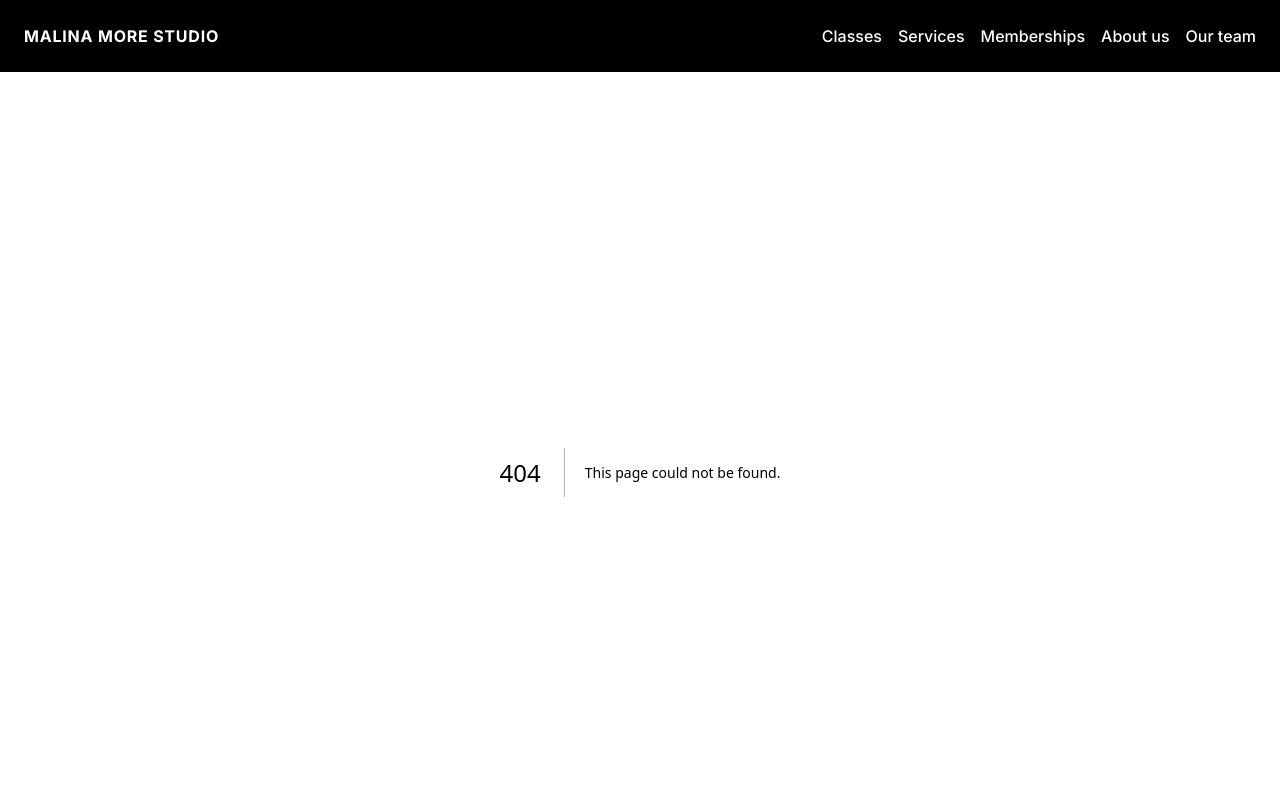
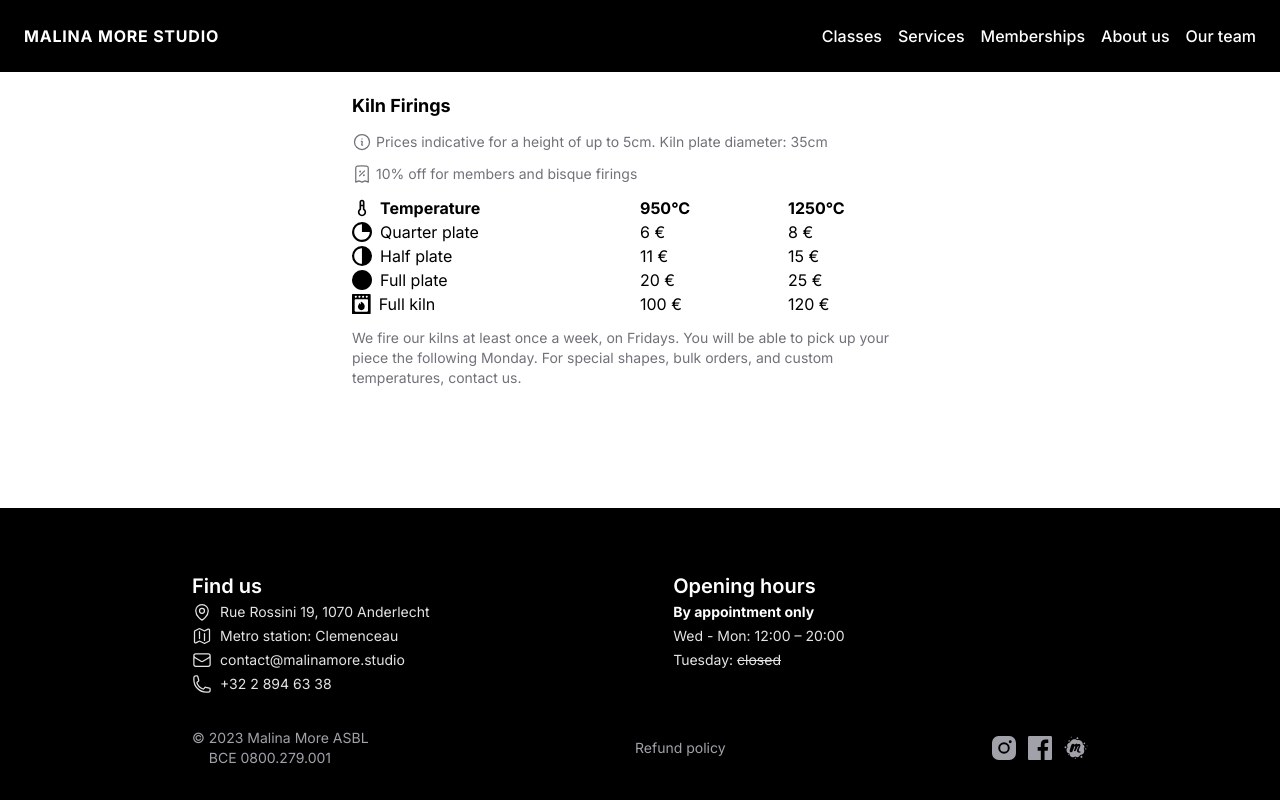
Before and after one commit to jleclanche/malinamore.studio, a Next.js app: page /services/kilns in a window 1280 px wide. Before the commit this address had no page. Shown: the top 800 px of the page. Built offline with nearby package versions, Linux system fonts and the light colour scheme.

Commit message:
Add separate kiln firings page

```diff
--- a/app/page.tsx
+++ b/app/page.tsx
@@ -1,15 +1,10 @@
-import FullCircleIcon from "@/app/components/icons/fullCircleIcon";
-import HalfCircleIcon from "@/app/components/icons/halfCircleIcon";
-import KilnIcon from "@/app/components/icons/kilnIcon";
-import QuarterCircleIcon from "@/app/components/icons/quarterCircleIcon";
-import TemperatureIcon from "@/app/components/icons/temperatureIcon";
-import { InformationCircleIcon, ReceiptPercentIcon } from "@heroicons/react/24/outline";
 import EmailSubscriptionWidget from "./EmailSubscriptionWidget";
 import OurClasses from "./classes/OurClasses";
 import EmailLink from "./components/EmailLink";
 import Gallery from "./components/Gallery";
 import TelLink from "./components/TelLink";
 import { CONTACT_EMAIL, CONTACT_PHONE } from "./constants";
+import KilnFirings from "./services/kilns/KilnFirings";
 
 export default function Home() {
 	return (
@@ -92,62 +87,7 @@ export default function Home() {
 								<li>Discounts for regular access</li>
 							</ul>
 						</div>
-						<div className="flex flex-col gap-2 space-y-1 md:space-y-0.5">
-							<p className="font-bold text-lg">Kiln Firings</p>
-							<p className="text-sm text-zinc-500 flex gap-x-1">
-								<InformationCircleIcon className="w-5 h-5" /> Prices
-								indicative for a height of up to 5cm. Kiln plate
-								diameter: 35cm
-							</p>
-							<p className="text-sm text-zinc-500 flex gap-x-1">
-								<ReceiptPercentIcon className="w-5 h-5" /> 10% off for
-								members and bisque firings
-							</p>
-							<ul className="list-dash">
-								<li className="grid grid-cols-[2fr_1fr_1fr] auto-cols-fr gap-x-2 font-bold">
-									<span className="flex items-center gap-x-2">
-										<TemperatureIcon /> Temperature
-									</span>
-									<span>950°C</span>
-									<span>1250°C</span>
-								</li>
-								<li className="grid grid-cols-[2fr_1fr_1fr] gap-x-2">
-									<span className="flex items-center gap-x-2">
-										<QuarterCircleIcon /> Quarter plate
-									</span>
-									<span>6 €</span>
-									<span>8 €</span>
-								</li>
-								<li className="grid grid-cols-[2fr_1fr_1fr] gap-x-2">
-									<span className="flex items-center gap-x-2">
-										<HalfCircleIcon /> Half plate
-									</span>
-									<span>11 €</span>
-									<span>15 €</span>
-								</li>
-								<li className="grid grid-cols-[2fr_1fr_1fr] gap-x-2">
-									<span className="flex items-center gap-x-2">
-										<FullCircleIcon /> Full plate
-									</span>
-									<span>20 €</span>
-									<span>25 €</span>
-								</li>
-								<li className="grid grid-cols-[2fr_1fr_1fr] gap-x-2">
-									<span className="flex items-center gap-x-2">
-										<KilnIcon /> Full kiln
-									</span>
-									<span>100 €</span>
-									<span>120 €</span>
-								</li>
-							</ul>
-							<p className="text-sm text-zinc-500">
-								We fire our kilns at least once a week, on Fridays. You
-								will be able to pick up your piece the following Monday.
-								For special shapes, bulk orders, and custom
-								temperatures,{" "}
-								<EmailLink email={CONTACT_EMAIL}>contact us</EmailLink>.
-							</p>
-						</div>
+						<KilnFirings className="flex flex-col gap-2 space-y-1 md:space-y-0.5" />
 					</div>
 				</div>
 			</section>
--- /dev/null
+++ b/app/services/kilns/KilnFirings.tsx
@@ -0,0 +1,67 @@
+import EmailLink from "@/app/components/EmailLink";
+import FullCircleIcon from "@/app/components/icons/fullCircleIcon";
+import HalfCircleIcon from "@/app/components/icons/halfCircleIcon";
+import KilnIcon from "@/app/components/icons/kilnIcon";
+import QuarterCircleIcon from "@/app/components/icons/quarterCircleIcon";
+import TemperatureIcon from "@/app/components/icons/temperatureIcon";
+import { CONTACT_EMAIL } from "@/app/constants";
+import { InformationCircleIcon, ReceiptPercentIcon } from "@heroicons/react/24/outline";
+
+const KilnFirings: React.FC<{ className?: string }> = ({ className }) => (
+	<div className={className}>
+		<p className="font-bold text-lg">Kiln Firings</p>
+		<p className="text-sm text-zinc-500 flex gap-x-1">
+			<InformationCircleIcon className="w-5 h-5" /> Prices indicative for a height
+			of up to 5cm. Kiln plate diameter: 35cm
+		</p>
+		<p className="text-sm text-zinc-500 flex gap-x-1">
+			<ReceiptPercentIcon className="w-5 h-5" /> 10% off for members and bisque
+			firings
+		</p>
+		<ul className="list-dash">
+			<li className="grid grid-cols-[2fr_1fr_1fr] auto-cols-fr gap-x-2 font-bold">
+				<span className="flex items-center gap-x-2">
+					<TemperatureIcon /> Temperature
+				</span>
+				<span>950°C</span>
+				<span>1250°C</span>
+			</li>
+			<li className="grid grid-cols-[2fr_1fr_1fr] gap-x-2">
+				<span className="flex items-center gap-x-2">
+					<QuarterCircleIcon /> Quarter plate
+				</span>
+				<span>6 €</span>
+				<span>8 €</span>
+			</li>
+			<li className="grid grid-cols-[2fr_1fr_1fr] gap-x-2">
+				<span className="flex items-center gap-x-2">
+					<HalfCircleIcon /> Half plate
+				</span>
+				<span>11 €</span>
+				<span>15 €</span>
+			</li>
+			<li className="grid grid-cols-[2fr_1fr_1fr] gap-x-2">
+				<span className="flex items-center gap-x-2">
+					<FullCircleIcon /> Full plate
+				</span>
+				<span>20 €</span>
+				<span>25 €</span>
+			</li>
+			<li className="grid grid-cols-[2fr_1fr_1fr] gap-x-2">
+				<span className="flex items-center gap-x-2">
+					<KilnIcon /> Full kiln
+				</span>
+				<span>100 €</span>
+				<span>120 €</span>
+			</li>
+		</ul>
+		<p className="text-sm text-zinc-500">
+			We fire our kilns at least once a week, on Fridays. You will be able to pick
+			up your piece the following Monday. For special shapes, bulk orders, and
+			custom temperatures, <EmailLink email={CONTACT_EMAIL}>contact us</EmailLink>
+			.
+		</p>
+	</div>
+);
+
+export default KilnFirings;
--- /dev/null
+++ b/app/services/kilns/page.tsx
@@ -0,0 +1,7 @@
+import KilnFirings from "./KilnFirings";
+
+const KilnsPage = () => (
+	<KilnFirings className="flex flex-col gap-y-3 my-5 mx-auto max-w-xl" />
+);
+
+export default KilnsPage;
```
